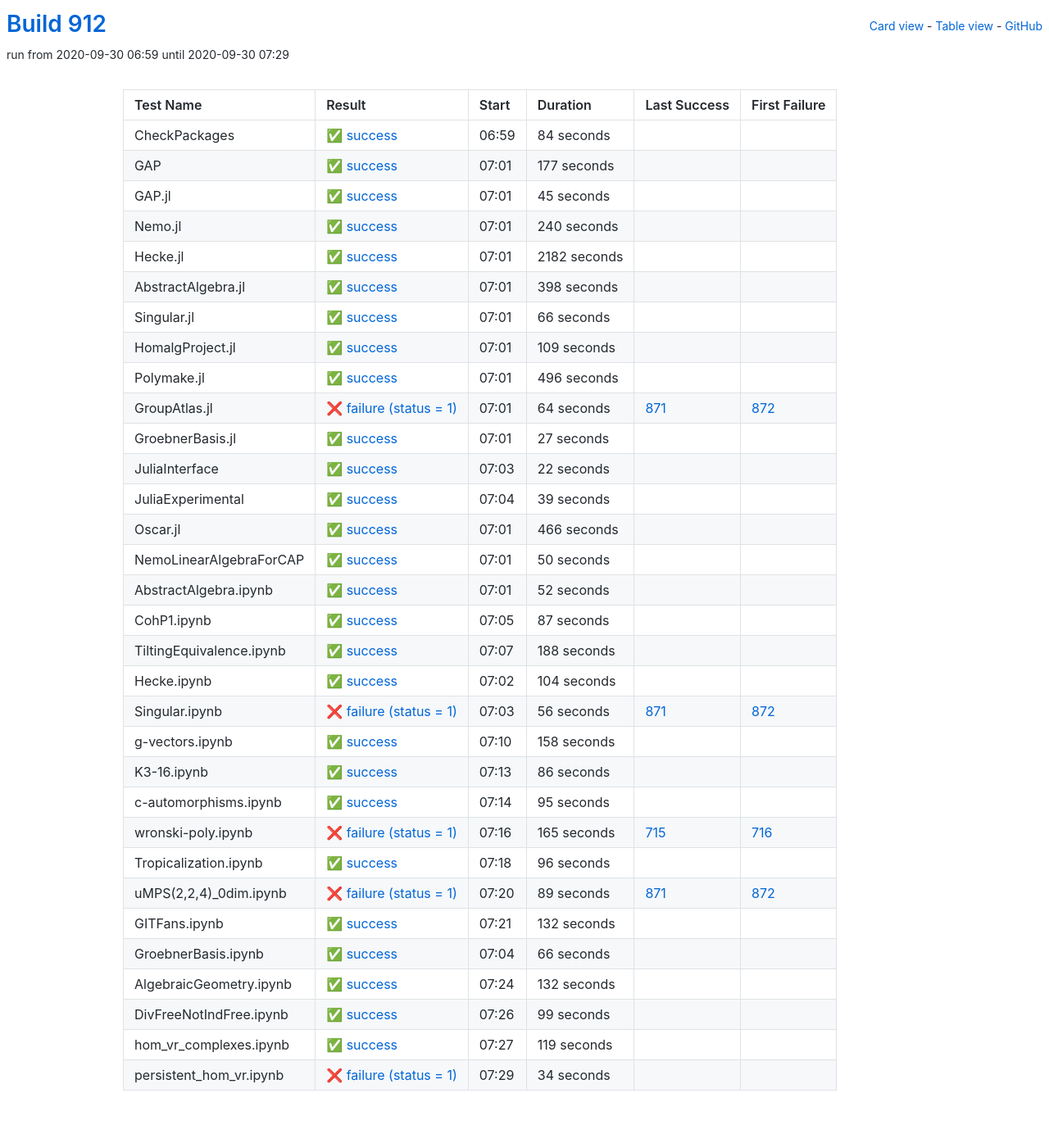
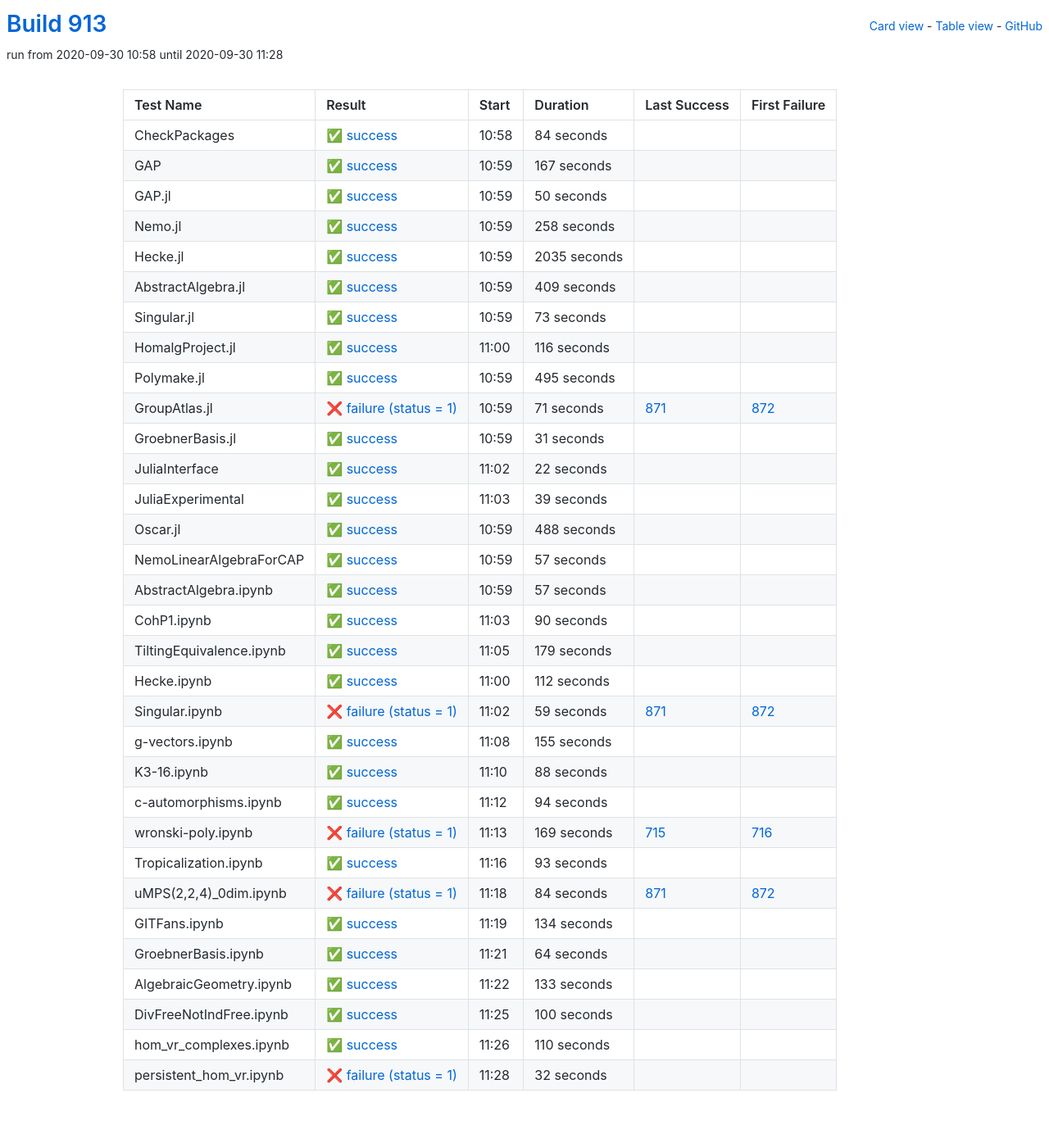
Before and after one commit to oscar-system/oscar-ci-status-stable, a Jekyll site: the page built from table.html, in a window 1280 px wide. Shown: the whole page at 82% size. Built offline with Jekyll 4.4.1, drawn with Linux system fonts in a browser that asks for light colours.

Commit message:
Build #913

```diff
--- a/_data/ci.yml
+++ b/_data/ci.yml
@@ -1,6 +1,6 @@
 ---
-build: 912
-build_url: https://oscarci.mathematik.uni-kl.de/job/oscar-stable/912/
+build: 913
+build_url: https://oscarci.mathematik.uni-kl.de/job/oscar-stable/913/
 job: oscar-stable
 organization: oscar-system
 repo: oscar-ci-status-stable
@@ -8,8 +8,8 @@ repourl: https://github.com/oscar-system/oscar-ci-status-stable
 tests:
 - name: CheckPackages
   id: checkpackages
-  log: https://oscarci.mathematik.uni-kl.de/job/oscar-stable/912/artifact/logs/build-912/CheckPackages.log
-  start: 2020-09-30 06:59
+  log: https://oscarci.mathematik.uni-kl.de/job/oscar-stable/913/artifact/logs/build-913/CheckPackages.log
+  start: 2020-09-30 10:58
   success: true
   exitcode: 0
   status: success
@@ -20,128 +20,128 @@ tests:
   first_failure_url:
 - name: GAP
   id: gap
-  log: https://oscarci.mathematik.uni-kl.de/job/oscar-stable/912/artifact/logs/build-912/GAP.log
-  start: 2020-09-30 07:01
+  log: https://oscarci.mathematik.uni-kl.de/job/oscar-stable/913/artifact/logs/build-913/GAP.log
+  start: 2020-09-30 10:59
   success: true
   exitcode: 0
   status: success
-  duration: 177
+  duration: 167
   last_success: false
   last_success_url:
   first_failure: false
   first_failure_url:
 - name: GAP.jl
   id: gap-jl
-  log: https://oscarci.mathematik.uni-kl.de/job/oscar-stable/912/artifact/logs/build-912/GAP.jl.log
-  start: 2020-09-30 07:01
+  log: https://oscarci.mathematik.uni-kl.de/job/oscar-stable/913/artifact/logs/build-913/GAP.jl.log
+  start: 2020-09-30 10:59
   success: true
   exitcode: 0
   status: success
-  duration: 45
+  duration: 50
   last_success: false
   last_success_url:
   first_failure: false
   first_failure_url:
 - name: Nemo.jl
   id: nemo-jl
-  log: https://oscarci.mathematik.uni-kl.de/job/oscar-stable/912/artifact/logs/build-912/Nemo.jl.log
-  start: 2020-09-30 07:01
+  log: https://oscarci.mathematik.uni-kl.de/job/oscar-stable/913/artifact/logs/build-913/Nemo.jl.log
+  start: 2020-09-30 10:59
   success: true
   exitcode: 0
   status: success
-  duration: 240
+  duration: 258
   last_success: false
   last_success_url:
   first_failure: false
   first_failure_url:
 - name: Hecke.jl
   id: hecke-jl
-  log: https://oscarci.mathematik.uni-kl.de/job/oscar-stable/912/artifact/logs/build-912/Hecke.jl.log
-  start: 2020-09-30 07:01
+  log: https://oscarci.mathematik.uni-kl.de/job/oscar-stable/913/artifact/logs/build-913/Hecke.jl.log
+  start: 2020-09-30 10:59
   success: true
   exitcode: 0
   status: success
-  duration: 2182
+  duration: 2035
   last_success: false
   last_success_url:
   first_failure: false
   first_failure_url:
 - name: AbstractAlgebra.jl
   id: abstractalgebra-jl
-  log: https://oscarci.mathematik.uni-kl.de/job/oscar-stable/912/artifact/logs/build-912/AbstractAlgebra.jl.log
-  start: 2020-09-30 07:01
+  log: https://oscarci.mathematik.uni-kl.de/job/oscar-stable/913/artifact/logs/build-913/AbstractAlgebra.jl.log
+  start: 2020-09-30 10:59
   success: true
   exitcode: 0
   status: success
-  duration: 398
+  duration: 409
   last_success: false
   last_success_url:
   first_failure: false
   first_failure_url:
 - name: Singular.jl
   id: singular-jl
-  log: https://oscarci.mathematik.uni-kl.de/job/oscar-stable/912/artifact/logs/build-912/Singular.jl.log
-  start: 2020-09-30 07:01
+  log: https://oscarci.mathematik.uni-kl.de/job/oscar-stable/913/artifact/logs/build-913/Singular.jl.log
+  start: 2020-09-30 10:59
   success: true
   exitcode: 0
   status: success
-  duration: 66
+  duration: 73
   last_success: false
   last_success_url:
   first_failure: false
   first_failure_url:
 - name: HomalgProject.jl
   id: homalgproject-jl
-  log: https://oscarci.mathematik.uni-kl.de/job/oscar-stable/912/artifact/logs/build-912/HomalgProject.jl.log
-  start: 2020-09-30 07:01
+  log: https://oscarci.mathematik.uni-kl.de/job/oscar-stable/913/artifact/logs/build-913/HomalgProject.jl.log
+  start: 2020-09-30 11:00
   success: true
   exitcode: 0
   status: success
-  duration: 109
+  duration: 116
   last_success: false
   last_success_url:
   first_failure: false
   first_failure_url:
 - name: Polymake.jl
   id: polymake-jl
-  log: https://oscarci.mathematik.uni-kl.de/job/oscar-stable/912/artifact/logs/build-912/Polymake.jl.log
-  start: 2020-09-30 07:01
+  log: https://oscarci.mathematik.uni-kl.de/job/oscar-stable/913/artifact/logs/build-913/Polymake.jl.log
+  start: 2020-09-30 10:59
   success: true
   exitcode: 0
   status: success
-  duration: 496
+  duration: 495
   last_success: false
   last_success_url:
   first_failure: false
   first_failure_url:
 - name: GroupAtlas.jl
   id: groupatlas-jl
-  log: https://oscarci.mathematik.uni-kl.de/job/oscar-stable/912/artifact/logs/build-912/GroupAtlas.jl.log
-  start: 2020-09-30 07:01
+  log: https://oscarci.mathematik.uni-kl.de/job/oscar-stable/913/artifact/logs/build-913/GroupAtlas.jl.log
+  start: 2020-09-30 10:59
   success: false
   exitcode: 1
   status: failure
-  duration: 64
+  duration: 71
   last_success: 871
   last_success_url: https://oscarci.mathematik.uni-kl.de/job/oscar-stable/871/
   first_failure: 872
   first_failure_url: https://oscarci.mathematik.uni-kl.de/job/oscar-stable/872/
 - name: GroebnerBasis.jl
   id: groebnerbasis-jl
-  log: https://oscarci.mathematik.uni-kl.de/job/oscar-stable/912/artifact/logs/build-912/GroebnerBasis.jl.log
-  start: 2020-09-30 07:01
+  log: https://oscarci.mathematik.uni-kl.de/job/oscar-stable/913/artifact/logs/build-913/GroebnerBasis.jl.log
+  start: 2020-09-30 10:59
   success: true
   exitcode: 0
   status: success
-  duration: 27
+  duration: 31
   last_success: false
   last_success_url:
   first_failure: false
   first_failure_url:
 - name: JuliaInterface
   id: juliainterface
-  log: https://oscarci.mathematik.uni-kl.de/job/oscar-stable/912/artifact/logs/build-912/JuliaInterface.log
-  start: 2020-09-30 07:03
+  log: https://oscarci.mathematik.uni-kl.de/job/oscar-stable/913/artifact/logs/build-913/JuliaInterface.log
+  start: 2020-09-30 11:02
   success: true
   exitcode: 0
   status: success
@@ -152,8 +152,8 @@ tests:
   first_failure_url:
 - name: JuliaExperimental
   id: juliaexperimental
-  log: https://oscarci.mathematik.uni-kl.de/job/oscar-stable/912/artifact/logs/build-912/JuliaExperimental.log
-  start: 2020-09-30 07:04
+  log: https://oscarci.mathematik.uni-kl.de/job/oscar-stable/913/artifact/logs/build-913/JuliaExperimental.log
+  start: 2020-09-30 11:03
   success: true
   exitcode: 0
   status: success
@@ -164,228 +164,228 @@ tests:
   first_failure_url:
 - name: Oscar.jl
   id: oscar-jl
-  log: https://oscarci.mathematik.uni-kl.de/job/oscar-stable/912/artifact/logs/build-912/Oscar.jl.log
-  start: 2020-09-30 07:01
+  log: https://oscarci.mathematik.uni-kl.de/job/oscar-stable/913/artifact/logs/build-913/Oscar.jl.log
+  start: 2020-09-30 10:59
   success: true
   exitcode: 0
   status: success
-  duration: 466
+  duration: 488
   last_success: false
   last_success_url:
   first_failure: false
   first_failure_url:
 - name: NemoLinearAlgebraForCAP
   id: nemolinearalgebraforcap
-  log: https://oscarci.mathematik.uni-kl.de/job/oscar-stable/912/artifact/logs/build-912/NemoLinearAlgebraForCAP.log
-  start: 2020-09-30 07:01
+  log: https://oscarci.mathematik.uni-kl.de/job/oscar-stable/913/artifact/logs/build-913/NemoLinearAlgebraForCAP.log
+  start: 2020-09-30 10:59
   success: true
   exitcode: 0
   status: success
-  duration: 50
+  duration: 57
   last_success: false
   last_success_url:
   first_failure: false
   first_failure_url:
 - name: AbstractAlgebra.ipynb
   id: abstractalgebra-ipynb
-  log: https://oscarci.mathematik.uni-kl.de/job/oscar-stable/912/artifact/logs/build-912/AbstractAlgebra.ipynb.log
-  start: 2020-09-30 07:01
+  log: https://oscarci.mathematik.uni-kl.de/job/oscar-stable/913/artifact/logs/build-913/AbstractAlgebra.ipynb.log
+  start: 2020-09-30 10:59
   success: true
   exitcode: 0
   status: success
-  duration: 52
+  duration: 57
   last_success: false
   last_success_url:
   first_failure: false
   first_failure_url:
 - name: CohP1.ipynb
   id: cohp1-ipynb
-  log: https://oscarci.mathematik.uni-kl.de/job/oscar-stable/912/artifact/logs/build-912/CohP1.ipynb.log
-  start: 2020-09-30 07:05
+  log: https://oscarci.mathematik.uni-kl.de/job/oscar-stable/913/artifact/logs/build-913/CohP1.ipynb.log
+  start: 2020-09-30 11:03
   success: true
   exitcode: 0
   status: success
-  duration: 87
+  duration: 90
   last_success: false
   last_success_url:
   first_failure: false
   first_failure_url:
 - name: TiltingEquivalence.ipynb
   id: tiltingequivalence-ipynb
-  log: https://oscarci.mathematik.uni-kl.de/job/oscar-stable/912/artifact/logs/build-912/TiltingEquivalence.ipynb.log
-  start: 2020-09-30 07:07
+  log: https://oscarci.mathematik.uni-kl.de/job/oscar-stable/913/artifact/logs/build-913/TiltingEquivalence.ipynb.log
+  start: 2020-09-30 11:05
   success: true
   exitcode: 0
   status: success
-  duration: 188
+  duration: 179
   last_success: false
   last_success_url:
   first_failure: false
   first_failure_url:
 - name: Hecke.ipynb
   id: hecke-ipynb
-  log: https://oscarci.mathematik.uni-kl.de/job/oscar-stable/912/artifact/logs/build-912/Hecke.ipynb.log
-  start: 2020-09-30 07:02
+  log: https://oscarci.mathematik.uni-kl.de/job/oscar-stable/913/artifact/logs/build-913/Hecke.ipynb.log
+  start: 2020-09-30 11:00
   success: true
   exitcode: 0
   status: success
-  duration: 104
+  duration: 112
   last_success: false
   last_success_url:
   first_failure: false
   first_failure_url:
 - name: Singular.ipynb
   id: singular-ipynb
-  log: https://oscarci.mathematik.uni-kl.de/job/oscar-stable/912/artifact/logs/build-912/Singular.ipynb.log
-  start: 2020-09-30 07:03
+  log: https://oscarci.mathematik.uni-kl.de/job/oscar-stable/913/artifact/logs/build-913/Singular.ipynb.log
+  start: 2020-09-30 11:02
   success: false
   exitcode: 1
   status: failure
-  duration: 56
+  duration: 59
   last_success: 871
   last_success_url: https://oscarci.mathematik.uni-kl.de/job/oscar-stable/871/
   first_failure: 872
   first_failure_url: https://oscarci.mathematik.uni-kl.de/job/oscar-stable/872/
 - name: g-vectors.ipynb
   id: g-vectors-ipynb
-  log: https://oscarci.mathematik.uni-kl.de/job/oscar-stable/912/artifact/logs/build-912/g-vectors.ipynb.log
-  start: 2020-09-30 07:10
+  log: https://oscarci.mathematik.uni-kl.de/job/oscar-stable/913/artifact/logs/build-913/g-vectors.ipynb.log
+  start: 2020-09-30 11:08
   success: true
   exitcode: 0
   status: success
-  duration: 158
+  duration: 155
   last_success: false
   last_success_url:
   first_failure: false
   first_failure_url:
 - name: K3-16.ipynb
   id: k3-16-ipynb
-  log: https://oscarci.mathematik.uni-kl.de/job/oscar-stable/912/artifact/logs/build-912/K3-16.ipynb.log
-  start: 2020-09-30 07:13
+  log: https://oscarci.mathematik.uni-kl.de/job/oscar-stable/913/artifact/logs/build-913/K3-16.ipynb.log
+  start: 2020-09-30 11:10
   success: true
   exitcode: 0
   status: success
-  duration: 86
+  duration: 88
   last_success: false
   last_success_url:
   first_failure: false
   first_failure_url:
 - name: c-automorphisms.ipynb
   id: c-automorphisms-ipynb
-  log: https://oscarci.mathematik.uni-kl.de/job/oscar-stable/912/artifact/logs/build-912/c-automorphisms.ipynb.log
-  start: 2020-09-30 07:14
+  log: https://oscarci.mathematik.uni-kl.de/job/oscar-stable/913/artifact/logs/build-913/c-automorphisms.ipynb.log
+  start: 2020-09-30 11:12
   success: true
   exitcode: 0
   status: success
-  duration: 95
+  duration: 94
   last_success: false
   last_success_url:
   first_failure: false
   first_failure_url:
 - name: wronski-poly.ipynb
   id: wronski-poly-ipynb
-  log: https://oscarci.mathematik.uni-kl.de/job/oscar-stable/912/artifact/logs/build-912/wronski-poly.ipynb.log
-  start: 2020-09-30 07:16
+  log: https://oscarci.mathematik.uni-kl.de/job/oscar-stable/913/artifact/logs/build-913/wronski-poly.ipynb.log
+  start: 2020-09-30 11:13
   success: false
   exitcode: 1
   status: failure
-  duration: 165
+  duration: 169
   last_success: 715
   last_success_url: https://oscarci.mathematik.uni-kl.de/job/oscar-stable/715/
   first_failure: 716
   first_failure_url: https://oscarci.mathematik.uni-kl.de/job/oscar-stable/716/
 - name: Tropicalization.ipynb
   id: tropicalization-ipynb
-  log: https://oscarci.mathematik.uni-kl.de/job/oscar-stable/912/artifact/logs/build-912/Tropicalization.ipynb.log
-  start: 2020-09-30 07:18
+  log: https://oscarci.mathematik.uni-kl.de/job/oscar-stable/913/artifact/logs/build-913/Tropicalization.ipynb.log
+  start: 2020-09-30 11:16
   success: true
   exitcode: 0
   status: success
-  duration: 96
+  duration: 93
   last_success: false
   last_success_url:
   first_failure: false
   first_failure_url:
 - name: uMPS(2,2,4)_0dim.ipynb
   id: umps-2-2-4-0dim-ipynb
-  log: https://oscarci.mathematik.uni-kl.de/job/oscar-stable/912/artifact/logs/build-912/uMPS-2-2-4-_0dim.ipynb.log
-  start: 2020-09-30 07:20
+  log: https://oscarci.mathematik.uni-kl.de/job/oscar-stable/913/artifact/logs/build-913/uMPS-2-2-4-_0dim.ipynb.log
+  start: 2020-09-30 11:18
   success: false
   exitcode: 1
   status: failure
-  duration: 89
+  duration: 84
   last_success: 871
   last_success_url: https://oscarci.mathematik.uni-kl.de/job/oscar-stable/871/
   first_failure: 872
   first_failure_url: https://oscarci.mathematik.uni-kl.de/job/oscar-stable/872/
 - name: GITFans.ipynb
   id: gitfans-ipynb
-  log: https://oscarci.mathematik.uni-kl.de/job/oscar-stable/912/artifact/logs/build-912/GITFans.ipynb.log
-  start: 2020-09-30 07:21
+  log: https://oscarci.mathematik.uni-kl.de/job/oscar-stable/913/artifact/logs/build-913/GITFans.ipynb.log
+  start: 2020-09-30 11:19
   success: true
   exitcode: 0
   status: success
-  duration: 132
+  duration: 134
   last_success: false
   last_success_url:
   first_failure: false
   first_failure_url:
 - name: GroebnerBasis.ipynb
   id: groebnerbasis-ipynb
-  log: https://oscarci.mathematik.uni-kl.de/job/oscar-stable/912/artifact/logs/build-912/GroebnerBasis.ipynb.log
-  start: 2020-09-30 07:04
+  log: https://oscarci.mathematik.uni-kl.de/job/oscar-stable/913/artifact/logs/build-913/GroebnerBasis.ipynb.log
+  start: 2020-09-30 11:21
   success: true
   exitcode: 0
   status: success
-  duration: 66
+  duration: 64
   last_success: false
   last_success_url:
   first_failure: false
   first_failure_url:
 - name: AlgebraicGeometry.ipynb
   id: algebraicgeometry-ipynb
-  log: https://oscarci.mathematik.uni-kl.de/job/oscar-stable/912/artifact/logs/build-912/AlgebraicGeometry.ipynb.log
-  start: 2020-09-30 07:24
+  log: https://oscarci.mathematik.uni-kl.de/job/oscar-stable/913/artifact/logs/build-913/AlgebraicGeometry.ipynb.log
+  start: 2020-09-30 11:22
   success: true
   exitcode: 0
   status: success
-  duration: 132
+  duration: 133
   last_success: false
   last_success_url:
   first_failure: false
   first_failure_url:
 - name: DivFreeNotIndFree.ipynb
   id: divfreenotindfree-ipynb
-  log: https://oscarci.mathematik.uni-kl.de/job/oscar-stable/912/artifact/logs/build-912/DivFreeNotIndFree.ipynb.log
-  start: 2020-09-30 07:26
+  log: https://oscarci.mathematik.uni-kl.de/job/oscar-stable/913/artifact/logs/build-913/DivFreeNotIndFree.ipynb.log
+  start: 2020-09-30 11:25
   success: true
   exitcode: 0
   status: success
-  duration: 99
+  duration: 100
   last_success: false
   last_success_url:
   first_failure: false
   first_failure_url:
 - name: hom_vr_complexes.ipynb
   id: hom-vr-complexes-ipynb
-  log: https://oscarci.mathematik.uni-kl.de/job/oscar-stable/912/artifact/logs/build-912/hom_vr_complexes.ipynb.log
-  start: 2020-09-30 07:27
+  log: https://oscarci.mathematik.uni-kl.de/job/oscar-stable/913/artifact/logs/build-913/hom_vr_complexes.ipynb.log
+  start: 2020-09-30 11:26
   success: true
   exitcode: 0
   status: success
-  duration: 119
+  duration: 110
   last_success: false
   last_success_url:
   first_failure: false
   first_failure_url:
 - name: persistent_hom_vr.ipynb
   id: persistent-hom-vr-ipynb
-  log: https://oscarci.mathematik.uni-kl.de/job/oscar-stable/912/artifact/logs/build-912/persistent_hom_vr.ipynb.log
-  start: 2020-09-30 07:29
+  log: https://oscarci.mathematik.uni-kl.de/job/oscar-stable/913/artifact/logs/build-913/persistent_hom_vr.ipynb.log
+  start: 2020-09-30 11:28
   success: false
   exitcode: 1
   status: failure
-  duration: 34
+  duration: 32
   last_success: false
   last_success_url:
   first_failure: false
```
Also changed, not shown: README.md.
